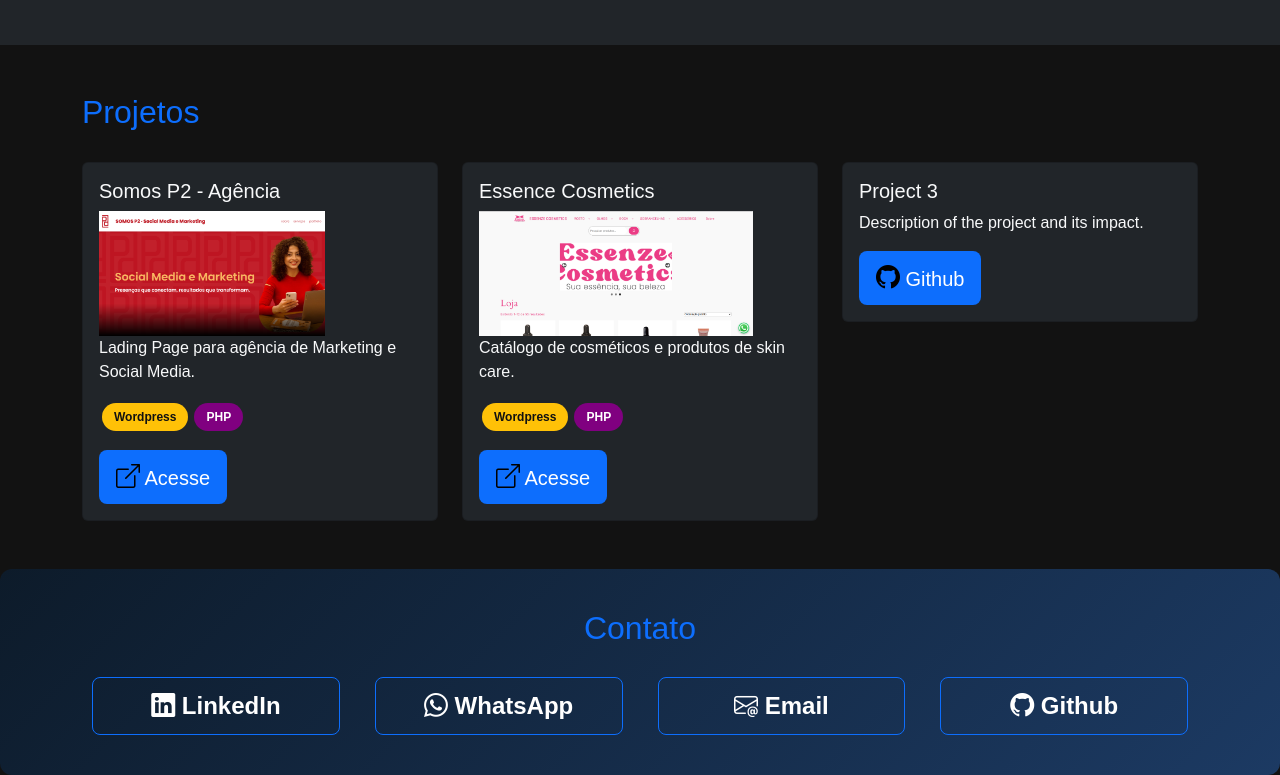
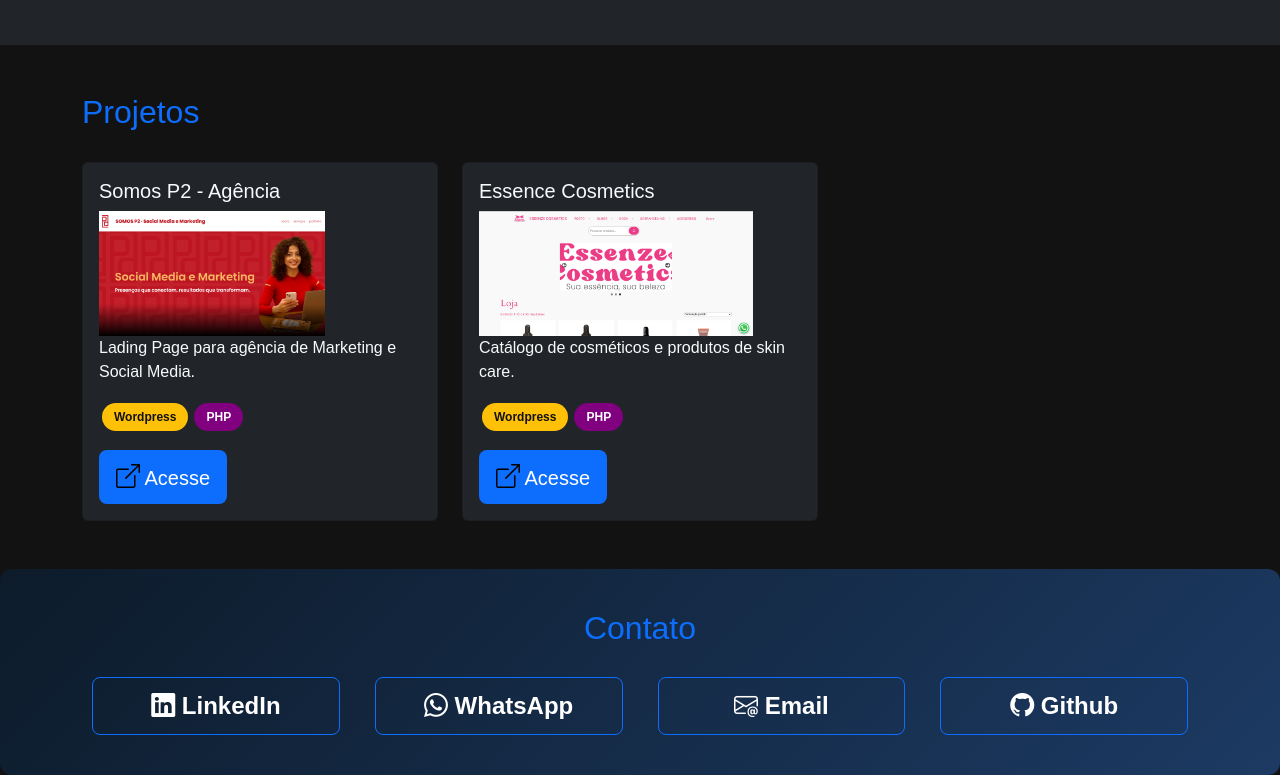
Before and after one commit to ViniciusCoelhoNascimento/portfolio, a plain HTML site: page index.html in a window 1280 px wide. Shown: the part 1010-1785 px from the top of the page. Drawn offline with nearby package versions, Linux system fonts and the light colour scheme.

Commit message:
retirado projeto 3

```diff
--- a/index.html
+++ b/index.html
@@ -208,16 +208,6 @@
                         </div>
                     </div>
                 </div>
-
-                <div class="col-md-4 div-zoom">
-                    <div class="card bg-dark text-light">
-                        <div class="card-body">
-                            <h5 class="card-title">Project 3</h5>
-                            <p class="card-text">Description of the project and its impact.</p>
-                            <a href="#contact" class="btn btn-custom btn-lg" target="_blank"><i class="bi bi-github" style="font-size: 24px; color: black;"></i> Github</a>
-                        </div>
-                    </div>
-                </div>
             </div>
         </div>
     </section>
```
